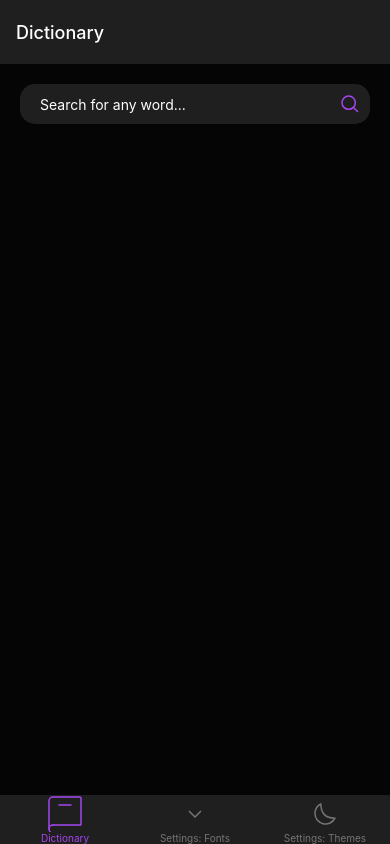
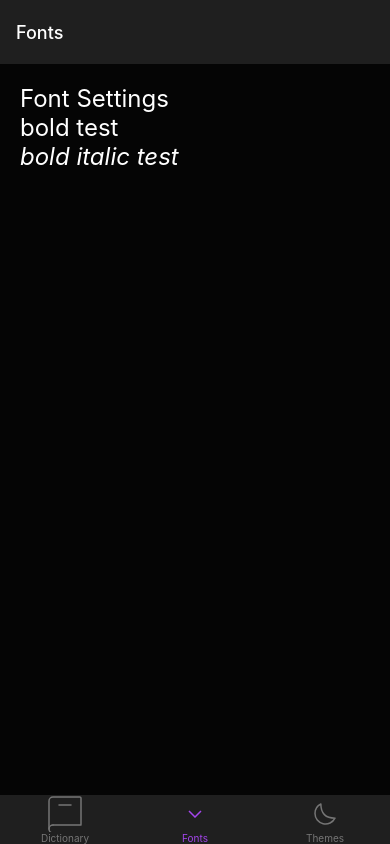
Before and after one commit to kmxtaylor/Dictionary, a React Native app: screen /Home in a window 390 px wide. Built offline with nearby package versions, Linux system fonts and the light colour scheme.

Commit message:
add font context & use in themed Text

```diff
--- a/src/components/themed/Text.js
+++ b/src/components/themed/Text.js
@@ -1,19 +1,35 @@
 import { Text as DefaultText } from 'react-native';
 import { useTheme } from 'hooks/useTheme';
+import { useFont } from 'hooks/useFont';
+
+// import FontMappings from 'constants/FontMappings';
+
+// const FontMappings = {
+//   'sans-serif': {
+//     regular: 'Inter-Regular',
+//     bold: 'Inter-Bold',
+//   },
+//   serif: {
+//     regular: 'Lora-Regular',
+//     bold: 'Lora-Bold',
+//     boldItalic: 'Lora-BoldItalic',
+//   },
+//   mono: {
+//     regular: 'Inconsolata-Regular',
+//     bold: 'Inconsolata-Bold',
+//   },
+// };
 
 const Text = ({ style, ...rest }) => {
-  const {
-    colors,
-    // fonts
-  } = useTheme();
+  const { colors } = useTheme();
+  const { font } = useFont();
 
   return (
     <DefaultText
       style={[
         {
           color: colors.text,
-          // fontFamily: 'SpaceMono-Regular',
-          fontSize: 16
+          // fontFamily: FontMappings[font].regular
         },
         style,
       ]}
@@ -23,20 +39,34 @@ const Text = ({ style, ...rest }) => {
 };
 
 const TextBold = ({ style, ...rest }) => {
-  const {
-    colors,
-    // fonts
-  } = useTheme();
+  const { colors } = useTheme();
+  const { font } = useFont();
+
+  // if style is array, flatten it
+  if (Array.isArray(style)) {
+    style = style.reduce((acc, cur) => {
+      return { ...acc, ...cur };
+    }, {});
+  }
+
+  // let fontFam = FontMappings[font].bold;
+  // if (style?.fontStyle === 'italic' && (font === 'serif' || font === 'mono')) {
+  //   if (FontMappings[font]?.boldItalic) { // lora has separate boldItalic font
+  //     fontFam = FontMappings[font]?.boldItalic;
+  //   }
+  //   style.fontStyle = 'normal'; // lora & mono
+  // }
+
+  // console.log('Bold font:', fontFam, style?.fontStyle === 'italic', style);
 
   return (
     <DefaultText
       style={[
         {
           color: colors.text,
-          // fontFamily: 'SpaceMono-Bold',
-          fontSize: 16
+          // fontFamily: fontFam
         },
-        style,
+        style
       ]}
       {...rest}
     />
--- a/src/constants/Colors.js
+++ b/src/constants/Colors.js
@@ -1,11 +1,11 @@
-export const white = '#FFFFFF';
-export const gray = '#757575';
-export const grayDark = '#3A3A3A';
-export const grayLight = '#E9E9E9';
-export const grayLightest = '#F4F4F4';
-export const black = '#050505';
-export const purple = '#A445ED';
-export const red = '#FF5252';
+const white = '#FFFFFF';
+const gray = '#757575';
+const grayDark = '#3A3A3A';
+const grayLight = '#E9E9E9';
+const grayLightest = '#F4F4F4';
+const black = '#050505';
+const purple = '#A445ED';
+const red = '#FF5252';
 
 const Themes = {
   light: {
@@ -41,4 +41,5 @@ const Themes = {
   },
 };
 
+export { Themes, white, gray, grayDark, grayLight, grayLightest, black, purple, red};
 export default Themes;
--- /dev/null
+++ b/src/contexts/Font.js
@@ -0,0 +1,39 @@
+import { createContext, useState, useEffect } from 'react';
+// import AsyncStorage from '@react-native-async-storage/async-storage';
+
+const Fonts = ['sans-serif', 'serif', 'mono'];
+// abstracted font category; specific font decided by constants/FontMappings
+
+const FontContext = createContext({
+  font: 'serif',
+  setFont: () => {},
+  loading: true,
+});
+
+const FontProvider = ({ children }) => {
+  const [font, setFont] = useState('serif');
+  const [loading, setLoading] = useState(true);
+
+  // uncomment after confirming everything else works:
+  // useEffect(() => {
+  //   AsyncStorage.getItem('@user_preferred_font')
+  //     .then((storedFont) => {
+  //       if (storedFont) {
+  //         setFont(storedFont);
+  //       }
+  //     })
+  //     .finally(() => setLoading(false));
+  // }, []);
+
+  // useEffect(() => {
+  //   AsyncStorage.setItem('@user_preferred_font', font);
+  // }, [font]);
+
+  return (
+    <FontContext.Provider value={{ font, setFont, loading }}>
+      {children}
+    </FontContext.Provider>
+  );
+};
+
+export { FontContext, FontProvider, Fonts };
--- a/src/contexts/Theme.js
+++ b/src/contexts/Theme.js
@@ -9,14 +9,12 @@ const ThemeContext = createContext({
   setTheme: () => {},
   colors: Colors['dark'],
   loading: true,
-  // fonts: Fonts['inter'],
 });
 
 const ThemeProvider = ({ children }) => {
   const [theme, setTheme] = useState('dark');
   const [loading, setLoading] = useState(true);
   const colors = Colors[theme];
-  // fonts: Fonts[theme],
 
   // uncomment after confirming everything else works:
   // useEffect(() => {
--- /dev/null
+++ b/src/hooks/useFont.js
@@ -0,0 +1,7 @@
+import { useContext } from 'react';
+import { FontContext } from 'contexts/Font';
+
+export const useFont = () => {
+  const { font, setFont, loading, colors } = useContext(FontContext);
+  return { font, setFont, loading, colors };
+};
--- a/src/navigation/RootNavigation.js
+++ b/src/navigation/RootNavigation.js
@@ -4,12 +4,14 @@ import * as SplashScreen from 'expo-splash-screen';
 import { useFonts } from 'expo-font';
 import Tabs from 'navigation/Tabs';
 import { useTheme } from 'hooks/useTheme';
+import { useFont } from 'hooks/useFont';
 
 // Keep the splash screen visible while we fetch resources
 SplashScreen.preventAutoHideAsync();
 
 const RootNavigation = () => {
   const { theme, colors } = useTheme();
+  const { font } = useFont();
 
   const [fontsLoaded] = useFonts({
     'Inconsolata-Regular': require('/../assets/fonts/inconsolata/static/Inconsolata-Regular.ttf'),
@@ -33,7 +35,7 @@ const RootNavigation = () => {
   // wait for the theme and fonts to load before hiding the splash screen
   useEffect(() => {
     const fetchSetting = async () => {
-      if (!theme.loading && fontsLoaded) {
+      if (!theme.loading && !font.loading && fontsLoaded) {
         await SplashScreen.hideAsync();
       }
     };
@@ -41,7 +43,7 @@ const RootNavigation = () => {
   }, [theme.loading, fontsLoaded]);
 
   if (theme.loading) return null;
-  if (!fontsLoaded) return null;
+  if (font.loading || !fontsLoaded) return null;
 
   return (
     <NavigationContainer
--- a/src/navigation/Tabs.js
+++ b/src/navigation/Tabs.js
@@ -17,6 +17,8 @@ import IconSearch from 'components/svgs/IconSearch';
 import Logo from 'components/svgs/Logo';
 
 import { useTheme } from 'hooks/useTheme';
+import { useFont } from 'hooks/useFont';
+// import FontMappings from 'constants/FontMappings';
 
 // Create the bottom tab navigator
 const Tab = createBottomTabNavigator();
@@ -32,31 +34,33 @@ const HomeStack = () => (
 // Create the Font Settings stack
 const FontSettingsStack = () => (
   <Stack.Navigator screenOptions={{ headerShown: false }}>
-    <Stack.Screen name="Font Settings" component={FontSettings} />
+    <Stack.Screen name="FontSettings" component={FontSettings} />
   </Stack.Navigator>
 );
 
 // Create the Theme Settings stack
 const ThemeSettingsStack = () => (
   <Stack.Navigator screenOptions={{ headerShown: false }}>
-    <Stack.Screen name="Theme Settings" component={ThemeSettings} />
+    <Stack.Screen name="ThemeSettings" component={ThemeSettings} />
   </Stack.Navigator>
 );
 
 const Tabs = () => {
   const { colors } = useTheme();
+  const { font } = useFont();
 
   return (
     <Tab.Navigator
-      initialRouteName='Dictionary'
+      initialRouteName='Fonts'
       screenOptions={({ route }) => ({
         tabBarIcon: ({ focused, color }) => {
+          // console.log(route);
           let icon = null;
           if (route.name === 'Dictionary') {
             icon = <Logo color={color} />;
-          } else if (route.name === 'Settings: Fonts') {
+          } else if (route.name === 'Fonts') {
             icon = <IconArrowDown color={color} />;
-          } else if (route.name === 'Settings: Themes') {
+          } else if (route.name === 'Themes') {
             icon = <IconMoon color={color} />;
           }
           return icon;
@@ -69,12 +73,13 @@ const Tabs = () => {
         },
         headerStyle: {
           backgroundColor: colors.backgroundSecondary,
+          // fontFamily: FontMappings[font].regular,
         },
       })}
     >
       <Tab.Screen name="Dictionary" component={HomeStack} />
-      <Tab.Screen name="Settings: Fonts" component={FontSettingsStack} />
-      <Tab.Screen name="Settings: Themes" component={ThemeSettingsStack} />
+      <Tab.Screen name="Fonts" component={FontSettingsStack} />
+      <Tab.Screen name="Themes" component={ThemeSettingsStack} />
     </Tab.Navigator>
   );
 };
--- a/src/screens/FontSettings.js
+++ b/src/screens/FontSettings.js
@@ -1,7 +1,7 @@
-// import { View, Text, StyleSheet } from 'react-native';
+// import { View, TextBold, StyleSheet } from 'react-native';
 import { StyleSheet } from 'react-native';
 
-import { View, Text } from 'components/themed';
+import { View, Text, TextBold } from 'components/themed';
 import Layout from 'layouts/Main';
 
 const FontSettings = () => {
@@ -9,6 +9,8 @@ const FontSettings = () => {
     <Layout>
       <View style={{ padding: 20 }}>
         <Text style={styles.text}>Font Settings</Text>
+        <TextBold style={styles.text}>bold test</TextBold>
+        <TextBold style={[styles.text, styles.italic]}>bold italic test</TextBold>
       </View>
     </Layout>
   );
@@ -18,6 +20,9 @@ const styles = StyleSheet.create({
   text: {
     fontSize: 24,
   },
+  italic: {
+    fontStyle: 'italic',
+  },
 });
 
 export default FontSettings;
--- a/src/screens/Home.js
+++ b/src/screens/Home.js
@@ -9,6 +9,8 @@ import { View, Text } from 'components/themed';
 import IconSearch from 'components/svgs/IconSearch';
 
 import { useTheme } from 'hooks/useTheme';
+import { useFont } from 'hooks/useFont';
+// import FontMappings from 'constants/FontMappings';
 
 const Home = () => {
   const [word, setWord] = useState('');
@@ -18,7 +20,7 @@ const Home = () => {
 
   const { colors } = useTheme();
 
-  console.log(colors);
+  console.log('colors:', colors);
 
   const handleSearch = async () => {
     try {
@@ -73,8 +75,11 @@ const Home = () => {
         {/* consider moving searchBar to components/themed/SearchBar.js */}
         <View style={[{backgroundColor: colors.backgroundSecondary}, styles.searchBar]}>
           <TextInput
-            style={[{color: colors.text}, styles.searchInput]}
-            placeholder="Search for any word..."
+            style={[
+              {color: colors.text, fontFamily: FontMappings[font].regular,},
+              styles.searchInput
+            ]}
+            placeholder="Search for a word..."
             placeholderTextColor={colors.text}
             value={word}
             onChangeText={text => setWord(text)}
```
Also changed, not shown: src/hooks/useTheme.js (+0 -9 lines), src/index.js (+6 -3 lines), 1 other file (tests, documents, lock files or other folders).
